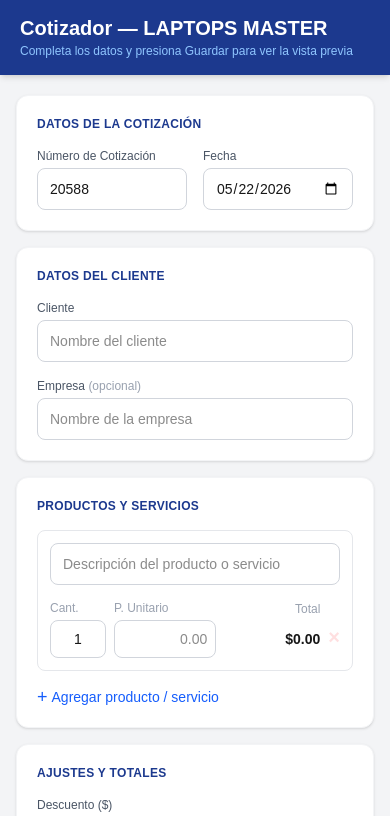
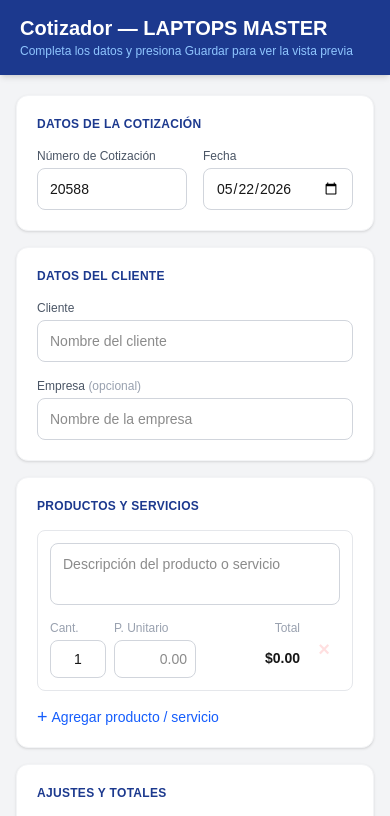
Before and after one commit to Hugo-DevM/Cotizador-LM, a Next.js app: page /quotes/new in a window 390 px wide. Shown: the top 816 px of the page. Built offline with nearby package versions, Linux system fonts and the light colour scheme.

Commit message:
Enhance QuoteForm layout with responsive grid design for improved mobile and desktop usability; adjust textarea height dynamically and refine input handling for quantity and unit price fields.

```diff
--- a/components/quotes/QuoteForm.tsx
+++ b/components/quotes/QuoteForm.tsx
@@ -44,15 +44,36 @@
   isOnly,
   lineTotal,
 }: ItemRowProps) {
-
   return (
-    <div key={fieldId}>
-      {/* Mobile */}
-      <div className="sm:hidden border border-gray-200 rounded-lg p-3 space-y-2">
+    // Un único grid que reposiciona los elementos según breakpoint.
+    // Mobile (4 cols):  fila 1 = descripción full-width | fila 2 = cant · precio · total · ×
+    // Desktop (5 cols): fila 1 = cant · descripción · precio · total · ×
+    <div
+      key={fieldId}
+      className={[
+        "grid gap-x-2 gap-y-2 items-start",
+        // Mobile: borde de tarjeta
+        "border border-gray-200 rounded-lg p-3",
+        // Mobile: 4 columnas + 2 filas
+        "grid-cols-[56px_1fr_96px_32px]",
+        "[grid-template-areas:'desc_desc_desc_desc'_'qty_price_total_del']",
+        // Desktop: sin borde, 5 columnas + 1 fila
+        "sm:border-0 sm:rounded-none sm:p-0",
+        "sm:grid-cols-[48px_1fr_130px_96px_32px]",
+        "sm:[grid-template-areas:'qty_desc_price_total_del']",
+      ].join(" ")}
+    >
+      {/* Descripción — único textarea, se posiciona distinto en mobile vs desktop */}
+      <div className="[grid-area:desc]">
         <textarea
           {...register(`items.${index}.description`)}
           placeholder="Descripción del producto o servicio"
-          rows={1}
+          rows={2}
+          onInput={(e) => {
+            const el = e.currentTarget;
+            el.style.height = "auto";
+            el.style.height = el.scrollHeight + "px";
+          }}
           className={`resize-none overflow-hidden ${errors.items?.[index]?.description ? INPUT_ERR : INPUT}`}
         />
         {errors.items?.[index]?.description && (
@@ -60,81 +81,49 @@
             {errors.items[index]?.description?.message}
           </p>
         )}
-        <div className="flex gap-2 items-center">
-          <div className="w-14">
-            <div className="text-xs text-gray-400 mb-1">Cant.</div>
-            <input
-              {...register(`items.${index}.quantity`)}
-              type="text"
-              inputMode="numeric"
-              placeholder="0"
-              className={`w-full border rounded-lg px-2 py-2 text-sm text-center focus:outline-none focus:ring-2 focus:ring-blue-500 ${errors.items?.[index]?.quantity ? "border-red-400" : "border-gray-300"}`}
-            />
-          </div>
-          <div className="flex-1">
-            <div className="text-xs text-gray-400 mb-1">P. Unitario</div>
-            <input
-              {...register(`items.${index}.unitPrice`)}
-              type="text"
-              inputMode="decimal"
-              placeholder="0.00"
-              className={`w-full border rounded-lg px-2 py-2 text-sm text-right focus:outline-none focus:ring-2 focus:ring-blue-500 ${errors.items?.[index]?.unitPrice ? "border-red-400" : "border-gray-300"}`}
-            />
-          </div>
-          <div className="w-24 text-right">
-            <div className="text-xs text-gray-400 mb-1">Total</div>
-            <div className="font-semibold text-sm py-2">{mxn(lineTotal)}</div>
-          </div>
-          <button
-            type="button"
-            onClick={() => remove(index)}
-            disabled={isOnly}
-            className="mt-4 text-red-400 hover:text-red-600 disabled:opacity-20 text-xl leading-none font-bold"
-          >
-            ×
-          </button>
-        </div>
       </div>
 
-      {/* Desktop */}
-      <div className="hidden sm:grid sm:grid-cols-[48px_1fr_130px_96px_32px] gap-2 items-start">
+      {/* Cantidad */}
+      <div className="[grid-area:qty]">
+        <div className="text-xs text-gray-400 mb-1 sm:hidden">Cant.</div>
         <input
           {...register(`items.${index}.quantity`)}
           type="text"
           inputMode="numeric"
           placeholder="0"
-          className={`w-full border rounded-lg px-2 py-2.5 text-sm text-center focus:outline-none focus:ring-2 focus:ring-blue-500 ${errors.items?.[index]?.quantity ? "border-red-400" : "border-gray-300"}`}
+          className={`w-full border rounded-lg px-2 py-2 sm:py-2.5 text-sm text-center focus:outline-none focus:ring-2 focus:ring-blue-500 ${errors.items?.[index]?.quantity ? "border-red-400" : "border-gray-300"}`}
         />
-        <textarea
-          {...register(`items.${index}.description`)}
-          placeholder="Descripción"
-          rows={1}
-          onInput={(e) => {
-            const el = e.currentTarget;
-            el.style.height = "auto";
-            el.style.height = el.scrollHeight + "px";
-          }}
-          className={`resize-none overflow-hidden w-full border rounded-lg px-3 py-2.5 text-sm focus:outline-none focus:ring-2 focus:ring-blue-500 ${errors.items?.[index]?.description ? "border-red-400" : "border-gray-300"}`}
-        />
+      </div>
+
+      {/* Precio unitario */}
+      <div className="[grid-area:price]">
+        <div className="text-xs text-gray-400 mb-1 sm:hidden">P. Unitario</div>
         <input
           {...register(`items.${index}.unitPrice`)}
           type="text"
           inputMode="decimal"
           placeholder="0.00"
-          className={`w-full border rounded-lg px-2 py-2.5 text-sm text-right focus:outline-none focus:ring-2 focus:ring-blue-500 ${errors.items?.[index]?.unitPrice ? "border-red-400" : "border-gray-300"}`}
+          className={`w-full border rounded-lg px-2 py-2 sm:py-2.5 text-sm text-right focus:outline-none focus:ring-2 focus:ring-blue-500 ${errors.items?.[index]?.unitPrice ? "border-red-400" : "border-gray-300"}`}
         />
-        <div className="text-right text-sm font-semibold text-gray-800 pr-1">
+      </div>
+
+      {/* Total */}
+      <div className="[grid-area:total] text-right">
+        <div className="text-xs text-gray-400 mb-1 sm:hidden">Total</div>
+        <div className="font-semibold text-sm py-2 sm:pr-1 sm:text-gray-800">
           {mxn(lineTotal)}
         </div>
-        <button
-          type="button"
-          onClick={() => remove(index)}
-          disabled={isOnly}
-          className="text-red-400 hover:text-red-600 disabled:opacity-20 text-xl font-bold flex items-center justify-center"
-        >
-          ×
-        </button>
       </div>
+
+      {/* Eliminar */}
+      <button
+        type="button"
+        onClick={() => remove(index)}
+        disabled={isOnly}
+        className="[grid-area:del] self-center text-red-400 hover:text-red-600 disabled:opacity-20 text-xl font-bold flex items-center justify-center"
+      >
+        ×
+      </button>
     </div>
   );
 }
```
